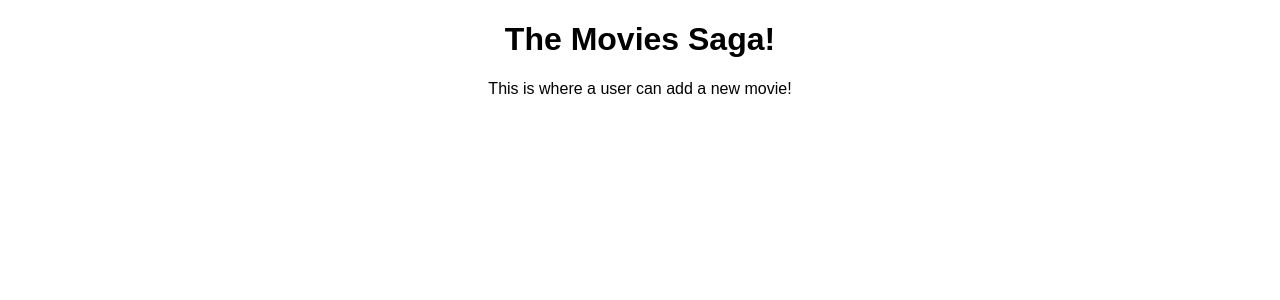
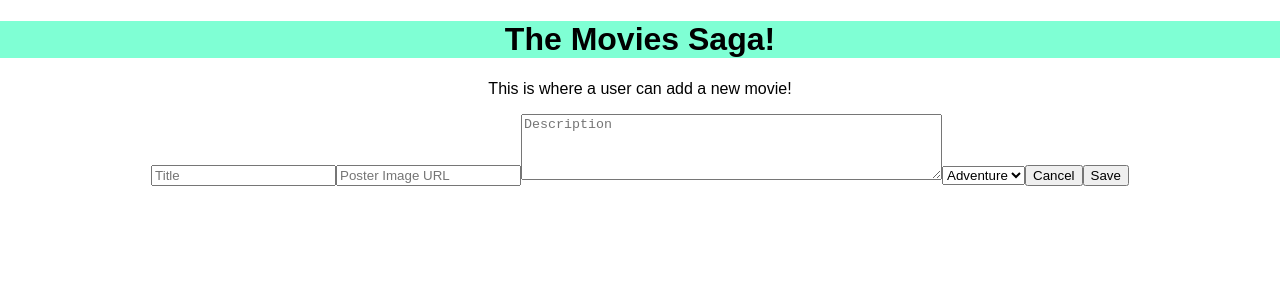
Before and after one commit to ShylaEarl/weekend-movie-sagas, a React (Create React App) app: page /#/addmovie in a window 1280 px wide. Shown: the top 300 px of the page. Built offline with nearby package versions, Linux system fonts and the light colour scheme.

Commit message:
created addMovie component skeleton and get route in genre.router

```diff
--- a/src/components/AddMovie/AddMovie.js
+++ b/src/components/AddMovie/AddMovie.js
@@ -1,12 +1,99 @@
-
+import axios from 'axios';
+import { useState } from 'react';
+import { useDispatch } from 'react-redux';
+import { useHistory } from 'react-router-dom';
 
 function AddMovie() {
+
+    //sets state/captures input data from user
+    const [title, setTitle] = useState('');
+    const [poster, setPoster] = useState('');
+    const [description, setDescription] = useState('');
+    const [genre, setGenre] = useState('');
+
+    //May not need this. I think I'm just posting to the DB, not the reducer
+    //on action call, sends payload (setState) to redux store reducer
+    const dispatch = useDispatch();
+
+    //advances to the next page
+    const history = useHistory();
+
+    //on click of save button, addMovie collects state data in an object
+    //and sends it to the DB via an axios POST route (check server, already written).
+    const addMovie = ({title, poster, description, genre}) => {
+        console.log('add movie object. what variable to I log here to see data?', );
+        //TODO - write axios POST request to send new movie to DB (check server, already written).
+        axios.post('/')
+        //I don't think I need to dispatch to the reducer here... but I do need to send a movie object to the DB
+        dispatch({ type: 'SET_MOVIES', payload: {title: title, poster: poster, description: description, genre: genre} });
+        //clicking save button also pushes user to home/list page...
+        history.push("/");
+        //which re-renders all DB movies to DOM(including new one)
+        // by useEffect dispatching an action to the fetch all movies saga
+    }
+
+    //cancel button routes to home page
+    const goHome = () => {
+        history.push("/");
+    }
 
     return(
         <div>
             <p>This is where a user can add a new movie!</p>
+            <input placeholder="Title"
+                value={title}
+                onChange={(event) => setTitle(event.target.value)}/>
+            <input placeholder="Poster Image URL"
+                value={poster}
+                onChange={(event) => setPoster(event.target.value)}/>
+            <textarea placeholder="Description"
+                value={description}
+                onChange={(event) => setDescription(event.target.value)}
+                rows="4"
+                cols="50"
+                id="movie-description"
+                name="description"
+                form="userForm">
+            </textarea>
+            {/* TODO - change values to DB genre values either dynamically or hard code */}
+            <select placeholder="Select A Genre"
+                value={genre}
+                onChange={(event) => setGenre(event.target.value)}
+                className="select-genre">
+                <option value="adventure">Adventure</option>
+                <option value="cohort">Cohort</option>
+                <option value="cartoon">Cartoon</option>
+                <option value="nsfw">NSFW</option>
+                <option value="meme">Meme</option>
+            </select>
+            <button onClick={goHome}>Cancel</button>
+            <button onClick={addMovie}>Save</button>
         </div>
     )
 }
 
 export default AddMovie;
+
+// - [x] add an input field for movie title
+// - [x] add an input field for movie poster image URL
+// - [x] add a textarea for movie description
+// - [] add dropdown for genres
+// - [x] add cancel button which routes to the home page (App, '/')
+// - [x] add save button that adds movie to database (POST route at /api/movie)
+//     - [x] save button routes to Home page which
+       // -[] Home page displays updated movie list including the newly added movie
+
+//Genre Options
+//Adventure
+//Animated
+//Biographical
+//Comedy
+//Disaster
+//Drama
+//Epic
+//Fantasy
+//Musical
+//Romantic
+//Science Fiction
+//Space-Opera
+//Superhero
--- a/src/components/App/App.css
+++ b/src/components/App/App.css
@@ -8,6 +8,10 @@
   height: 150px;
   padding: 20px;
   color: white;
+}
+
+.App header {
+  background-color: aquamarine;
 }
 
 .App-title {
--- a/src/components/App/App.js
+++ b/src/components/App/App.js
@@ -9,7 +9,9 @@ function App() {
 
   return (
     <div className="App">
-      <h1>The Movies Saga!</h1>
+      <header>
+        <h1>The Movies Saga!</h1>
+      </header>
       <Router>
         <Route path="/" exact>
           <MovieList />
--- a/src/components/MovieDetails/MovieDetails.js
+++ b/src/components/MovieDetails/MovieDetails.js
@@ -1,11 +1,24 @@
+//import MovieList from "../MovieList/MovieList";
 
 
 function MovieDetails(){
+
+    // map through an array? or just show one object via id?
+
     return(
-        <div>
+        <div key={movies.id}>
             <p>This is where the details for a specific movie will show.</p>
+            {/* {movies.title}
+            {movies.poster}
+            {movies.description}
+            Do I need to map through genre list and look for matches?
+            {movies.genre? .name? other from DB? id?} */}
         </div>
     )
 }
 
 export default MovieDetails;
+
+// - [] Show all details of a specific movie including all of the genres (store data in redux)
+//     - [] create a GET request for a specific movie using req.params and :id
+// - [] Details page should have a `Back to List` button routing to home page
```
Also changed, not shown: 2 other files (tests, documents, lock files or other folders).
